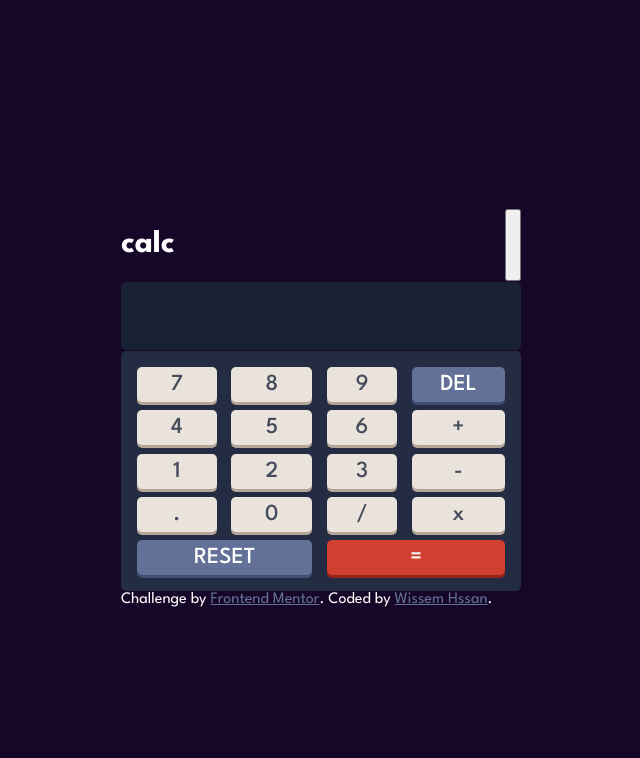
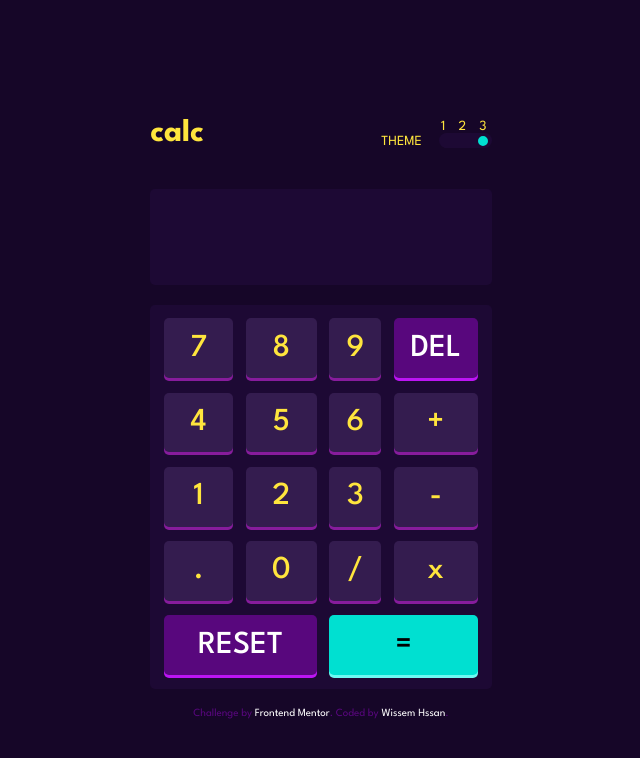
Before and after one commit to Wissemh/Calculator, a plain HTML site: page index.html in a window 1280 px wide. Shown: the whole page, without its empty margins (319-959 px from the left). Drawn offline with Linux system fonts and the light colour scheme.

Commit message:
committing changes

```diff
--- a/index.html
+++ b/index.html
@@ -5,6 +5,7 @@
   <meta name="viewport" content="width=device-width, initial-scale=1.0">
   <link href="https://fonts.googleapis.com/css2?family=League+Spartan:wght@400;500;700&display=swap" rel="stylesheet">
   <link rel="stylesheet" href="style.css">
+  <link rel="stylesheet" id="switcher-id" href="themeThree.css">
 
   <link rel="icon" type="image/png" sizes="32x32" href="./images/favicon-32x32.jpg">
 
@@ -12,34 +13,42 @@
 
 
 </head>
-<body class = "body-theme3">
+<body class = "body">
   <main>
     <header>
-      <h1 class = "h1-theme1" >calc</h1>
-      <button></button>
+      <h1>calc</h1>
+      <div class="button-container">
+        <div class="numbers"> <span>1</span>  <span>2</span>  <span>3</span> </div>
+        <div class="second-container">
+          <span>THEME</span>
+          <div class="cercle-container" id="theme-switcher">
+            <div class="cercle"></div>
+          </div>
+        </div>
+      </div>
     </header>
-    <input id = "result" type="text" dir="rtl" step="any" class = "input-theme1">
+    <input id = "result" type="text" dir="rtl" step="any">
     <section>
-      <button class = "number button-theme1">7</button>
-      <button class = "number button-theme1">8</button>
-      <button class = "number button-theme1" >9</button>
-      <button id="DEL-button" class="DEL-RESET-Theme1">DEL</button>
-      <button class = "number button-theme1">4</button>
-      <button class = "number button-theme1">5</button>
-      <button class = "number button-theme1">6</button>
-      <button  class = "operator button-theme1">+</button>
-      <button class = "number button-theme1">1</button>
-      <button class = "number button-theme1">2</button>
-      <button class = "number button-theme1">3</button>
-      <button class = "operator button-theme1">-</button>
-      <button class = "number button-theme1">.</button>
-      <button class = "number button-theme1">0</button>
-      <button class = "operator button-theme1">/</button>
-      <button class = "operator button-theme1">x</button>
-      <button id = "RESET-button" class="DEL-RESET-Theme1">RESET</button>
-      <button id = "equal-button" class="equal-Theme1">=</button>
+      <button class = "number ">7</button>
+      <button class = "number ">8</button>
+      <button class = "number " >9</button>
+      <button id="DEL-button" class="DEL-RESET">DEL</button>
+      <button class = "number ">4</button>
+      <button class = "number ">5</button>
+      <button class = "number ">6</button>
+      <button  class = "operator ">+</button>
+      <button class = "number ">1</button>
+      <button class = "number ">2</button>
+      <button class = "number ">3</button>
+      <button class = "operator ">-</button>
+      <button class = "number ">.</button>
+      <button class = "number ">0</button>
+      <button class = "operator ">/</button>
+      <button class = "operator ">x</button>
+      <button id = "RESET-button" class="DEL-RESET">RESET</button>
+      <button id = "equal-button" class="equal">=</button>
     </section>
-    <footer class="footer-theme1">
+    <footer >
       Challenge by <a href="https://www.frontendmentor.io?ref=challenge" target="_blank">Frontend Mentor</a>.
      Coded by <a href="https://github.com/Wissemh" target="_blank">Wissem Hssan</a>.
     </footer>
--- a/script.js
+++ b/script.js
@@ -1,12 +1,18 @@
+// Calculation Program
 var resultField =document.getElementById("result");
 var num = "";
 var firstNum = "";
 var op ;
 var result ;
+var theme=1;
+
 document.getElementById("RESET-button").addEventListener("click",handleReset);
 function handleReset() {
     resultField.value = "";
     num="";
+    firstNum = "";
+    op = "";
+    result="";
 }
 document.getElementById("DEL-button").addEventListener("click",handleDel);
 function handleDel () {
@@ -41,20 +47,28 @@ function calculation () {
     switch (op)
     {
         case '+':
-        result = parseFloat(firstNum) + parseFloat(num);
+        result = (parseFloat(firstNum) + parseFloat(num)).toString();
             break
         case '-':
-            result = parseFloat(firstNum) - parseFloat(num);
+            result =(parseFloat(firstNum) - parseFloat(num)).toString();
             break
         case '*':
-        result = parseFloat(firstNum) * parseFloat(num);
+        result = (parseFloat(firstNum) * parseFloat(num)).toString();
             break
         case '÷':
-        result = parseFloat(firstNum) / parseFloat(num);
+        result =(parseFloat(firstNum) / parseFloat(num)).toString();
             break
         default:
           return
     }
-    console.log(result);
-
+    num = result ;
+    if(num) {resultField.value = num;}
 }
+// Theme Switcher Program
+document.getElementById("switcher-id").addEventListener("click",swithTheme);
+function swithTheme() {
+    console.log("clicked");
+  /*  theme++;
+    if (theme == 4 ) {theme = 1;}
+    console.log(theme);*/
+}
--- a/style.css
+++ b/style.css
@@ -10,55 +10,32 @@ body {
     align-items: center;
     overflow: hidden;
 }
-.body-theme1{
-    background-color: hsl(222, 26%, 31%);
-}
-.body-theme2{
-    background-color: hsl(0, 0%, 90%);
-}
-.body-theme3{
-    background-color: hsl(268, 75%, 9%);
-}
+
 main {
     display: flex;
-    width: 400px;
-    height: 400px;
+    width: 27%;
+    height: 80vh;
     flex-direction: column;
     justify-content: space-around;
 }
-.h1-theme1 {
-    color: white;
-}
-.h1-theme2 {
-    color: hsl(60, 10%, 19%);
-}
-.h1-theme3 {
-    color: hsl(52, 100%, 62%);
+@media (max-width: 570px) {
+    main {
+        width: 70%;
+    }
 }
 header {
     display: flex;
     justify-content: space-between;
+    align-items: center;
 
 }
 input {
     all: unset;
     width: 100%;
-    height: 17%;
+    height: 15%;
     border-radius: 5px;
     Font-size: 40px;
 
-}
-.input-theme1 {
-    background-color: hsl(224, 36%, 15%);
-    color: white;
-}
-.input-theme2 {
-    background-color: hsl(0, 5%, 81%);
-    color: hsl(60, 10%, 19%);
-}
-.input-theme3 {
-    background-color:  hsl(268, 71%, 12%)    ;
-    color: hsl(52, 100%, 62%);
 }
 input::-webkit-outer-spin-button,
 input::-webkit-inner-spin-button {
@@ -71,7 +48,6 @@ input[type=number] {
   -moz-appearance: textfield;
 }
 section {
-    background-color: hsl(223, 31%, 20%);
     display: grid;
     height: 60%;
     gap: 4%;
@@ -84,79 +60,52 @@ section > button {
     all: unset;
     text-align: center;
     font-weight: 500;
-    font-size: 23px;
+    font-size: 32px;
     border-radius: 5px;
     cursor: pointer;
 }
-.button-theme1  {
-    background-color: hsl(30, 25%, 89%);
-    box-shadow: 0px 3px hsl(28, 16%, 65%);
-    color: hsl(221, 14%, 31%);
-}
-.button-theme2 {
-   background-color:  hsl(45, 7%, 89%);
-    box-shadow: 0px 3px hsl(185, 58%, 25%);
-    color: hsl(221, 14%, 31%);
-}
-.button-theme3 {
-    background-color:  hsl(268, 47%, 21%);
-    box-shadow: 0px 3px hsl(290, 70%, 36%);
-    color: hsl(52, 100%, 62%);
- }
 #RESET-button {
     grid-column-start: 1;
     grid-column-end:3;
 
 }
-.DEL-RESET-Theme1 {
-    background-color: hsl(225, 21%, 49%);
-    box-shadow: 0px 3px hsl(224, 28%, 35%);
-    color: white;
-}
-.DEL-RESET-Theme2 {
-    background-color: hsl(185, 42%, 37%);
-    box-shadow: 0px 3px hsl(185, 42%, 37%);
-    color: white;
-}
-.DEL-RESET-Theme3 {
-    background-color: hsl(281, 89%, 26%);
-    box-shadow: 0px 3px hsl(285, 91%, 52%);
-    color: white;
-}
 #equal-button {
     grid-column-start: 3;
     grid-column-end: span 2;
 }
-.equal-Theme1 {
-    background-color: hsl(6, 63%, 50%);
-    color: white;
-   box-shadow: 0px 3px hsl(6, 70%, 34%);
-}
-.footer {
+footer {
     font-size: 11px;
     text-align: center;
 }
-.footer a {
+footer a {
     all: unset;
     cursor: pointer;
 }
-.footer-theme1 {
-    color: white;
+.second-container {
+    display: flex;
+    width: 344%;
+    float: right;
+    align-items: flex-end;
+    justify-content: flex-end;
 }
-.footer-theme1 a {
-    color: hsl(225, 21%, 49%);
-
+.cercle-container {
+    display: flex;
+    width: 30%;
+    height: 15px;
+    border-radius: 15px;
+    padding: 2%;
 }
-.footer-theme2 {
-    color: hsl(185, 42%, 37%);
+.cercle {
+    height: 100%;
+    width: 20%;
+    border: 5px solid black;
+    border-radius: 50%;
 }
-.footer-theme2 a {
-    color: white;
+span {
+    font-size: 14px;
+    margin-right: 10%;
 }
-
-.footer-theme3 {
-    color: hsl(281, 89%, 26%);
+.numbers {
+    display: flex;
+    justify-content: space-between;
 }
-.footer-theme3 a {
-    color: white;
-}
--- /dev/null
+++ b/themeOne.css
@@ -0,0 +1,48 @@
+body{
+    background-color: hsl(222, 26%, 31%);
+}
+h1 {
+    color: white;
+}
+section {
+    background-color: hsl(223, 31%, 20%);
+}
+input {
+    background-color: hsl(224, 36%, 15%);
+    color: white;
+}
+
+.number,.operator  {
+    background-color: hsl(30, 25%, 89%);
+    box-shadow: 0px 3px hsl(28, 16%, 65%);
+    color: hsl(221, 14%, 31%);
+}
+
+.DEL-RESET {
+    background-color: hsl(225, 21%, 49%);
+    box-shadow: 0px 3px hsl(224, 28%, 35%);
+    color: white;
+}
+
+
+.equal {
+    background-color: hsl(6, 63%, 50%);
+    color: white;
+   box-shadow: 0px 3px hsl(6, 70%, 34%);
+}
+
+footer {
+    color: white;
+}
+footer a {
+    color: hsl(225, 21%, 49%);
+}
+.button-container {
+    color: white;
+}
+.cercle-container {
+    background-color: hsl(223, 31%, 20%);
+}
+.cercle {
+    border-color: hsl(6, 63%, 50%);
+}
--- /dev/null
+++ b/themeThree.css
@@ -0,0 +1,46 @@
+body{
+    background-color: hsl(268, 75%, 9%);
+}
+h1 {
+    color: hsl(52, 100%, 62%);
+}
+input {
+    background-color:  hsl(268, 71%, 12%)    ;
+    color: hsl(52, 100%, 62%);
+}
+
+section{
+    background-color: hsl(268, 71%, 12%);
+}
+.number,.operator  {
+    background-color:  hsl(268, 47%, 21%);
+    box-shadow: 0px 3px hsl(290, 70%, 36%);
+    color: hsl(52, 100%, 62%);
+ }
+.DEL-RESET {
+    background-color: hsl(281, 89%, 26%);
+    box-shadow: 0px 3px hsl(285, 91%, 52%);
+    color: white;
+}
+footer {
+    color: hsl(281, 89%, 26%);
+}
+footer a {
+    color: white;
+}
+.equal {
+    background-color: hsl(176, 100%, 44%);
+    box-shadow: 0px 3px  hsl(177, 92%, 70%);
+
+}
+
+.button-container {
+    color: hsl(52, 100%, 62%);
+}
+.cercle-container {
+    background-color: hsl(268, 71%, 12%);
+    justify-content: flex-end;
+}
+.cercle {
+    border-color: hsl(176, 100%, 44%);
+}
--- /dev/null
+++ b/themeTwo.css
@@ -0,0 +1,49 @@
+
+body{
+    background-color: hsl(0, 0%, 90%);
+}
+
+h1{
+    color: hsl(60, 10%, 19%);
+}
+
+section {
+    background-color: hsl(0, 5%, 81%);
+}
+input{
+    background-color:hsl(0, 0%, 93%);
+    color: hsl(60, 10%, 19%);
+}
+.number,.operator{
+   background-color:  hsl(45, 7%, 89%);
+    box-shadow: 0px 3px hsl(35, 11%, 61%);
+    color: hsl(60, 10%, 19%);
+}
+.DEL-RESET {
+    background-color: hsl(185, 42%, 37%);
+    box-shadow: 0px 3px hsl(185, 58%, 25%);
+    color: white;
+}
+.equal {
+    background-color: hsl(25, 98%, 40%);
+    color: white;
+   box-shadow: 0px 3px hsl(25, 99%, 27%);
+}
+footer {
+    color: hsl(185, 42%, 37%);
+}
+footer a {
+    color: hsl(25, 99%, 27%);
+}
+
+.button-container {
+    color: hsl(60, 10%, 19%);
+}
+.cercle-container {
+    background-color: hsl(0, 5%, 81%);
+    justify-content: center;
+
+}
+.cercle {
+    border-color: hsl(25, 98%, 40%);
+}
```
